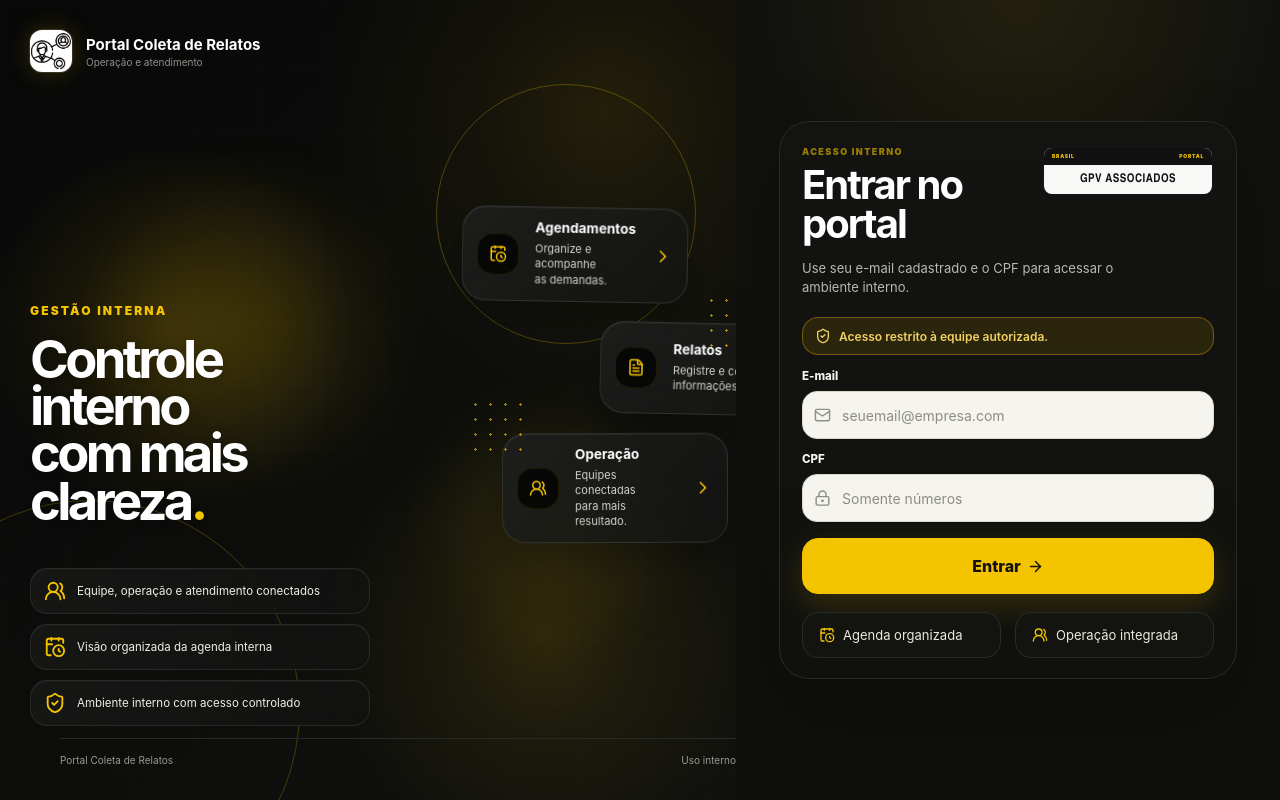
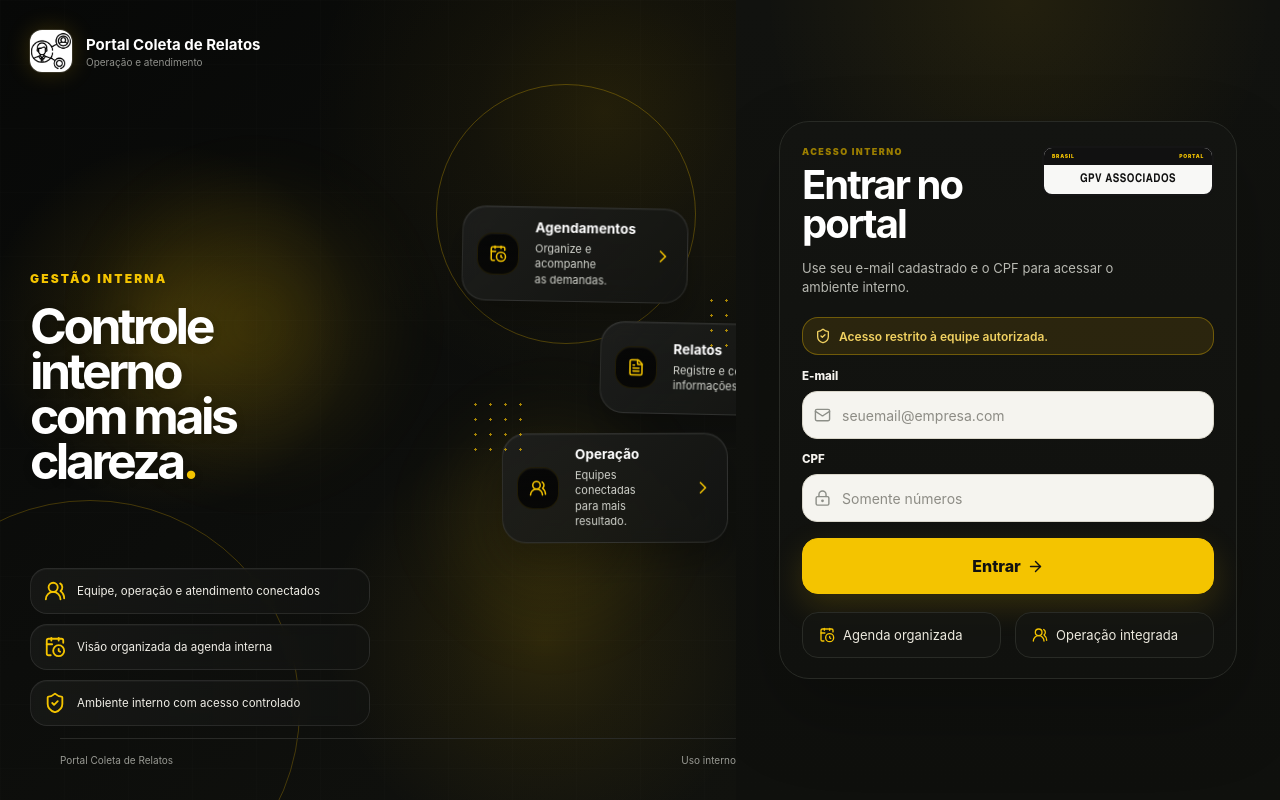
Before and after one commit to pedrohenriquefsdev-never-give-up/Coleta-de-Relatos-Agendamento, a Next.js app: page /login in a window 1280 px wide. Built offline with nearby package versions, Linux system fonts and the light colour scheme; no server answers.

Commit message:
Add files via upload

```diff
--- a/app/globals.css
+++ b/app/globals.css
@@ -1438,3 +1438,23 @@
     bottom:10px!important;
   }
 }
+
+/* V1.20 - final title balance */
+.v18-copy-block{
+  padding-top:0!important;
+  transform:translateY(-14px)!important;
+}
+.v18-copy-block h1{
+  font-size:clamp(46px,4.0vw,56px)!important;
+  max-width:400px!important;
+}
+
+@media(max-height:820px) and (min-width:981px){
+  .v18-copy-block{
+    transform:translateY(-16px)!important;
+  }
+  .v18-copy-block h1{
+    font-size:clamp(44px,3.9vw,54px)!important;
+    max-width:390px!important;
+  }
+}
--- a/package.json
+++ b/package.json
@@ -1,6 +1,6 @@
 {
   "name": "portal-coleta-relatos",
-  "version": "1.19.0",
+  "version": "1.20.0",
   "private": true,
   "scripts": {
     "dev": "next dev",
```
